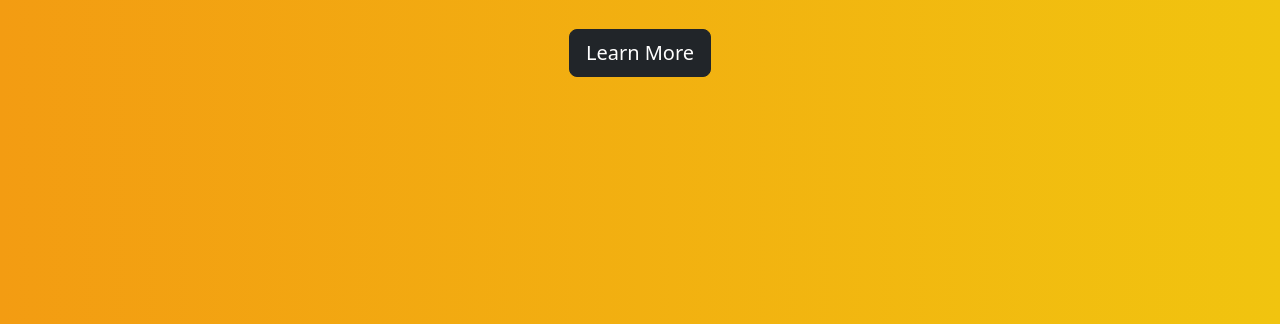
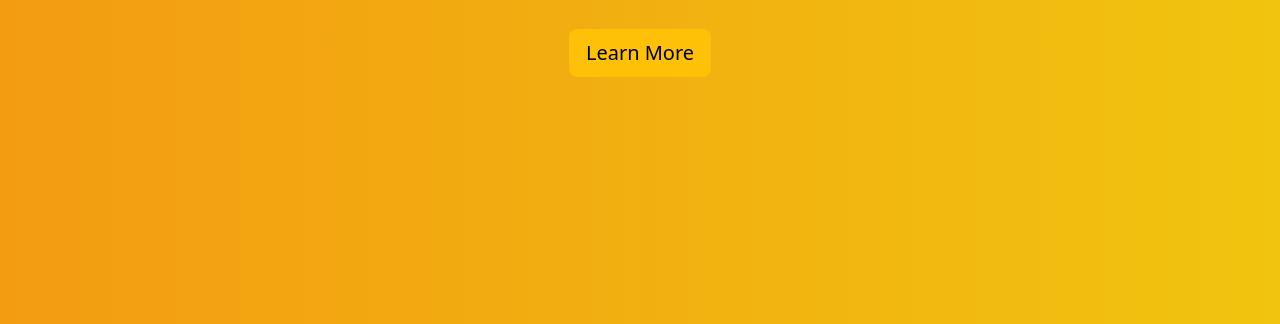
Before and after one commit to ea-augustin/Simple-Website, a website built with webpack: page index.html in a window 1280 px wide. Shown: the part 476-800 px from the top of the page. Built offline with nearby package versions, Linux system fonts and the light colour scheme.

Commit message:
changed button color to warning.

```diff
--- a/index.html
+++ b/index.html
@@ -33,7 +33,7 @@
   <div class="container">
     <h1 class="display-3 fw-bold">Welcome to MyBrand</h1>
     <p class="lead">We provide modern solutions for your business needs.</p>
-    <button id="learnMoreBtn" class="btn btn-dark btn-lg mt-3">Learn More</button>
+    <button id="learnMoreBtn" class="btn btn-warning btn-lg mt-3">Learn More</button>
   </div>
 </section>
 
```
